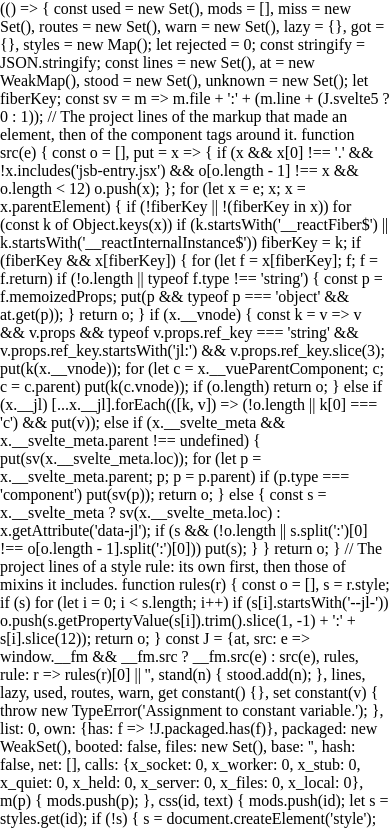
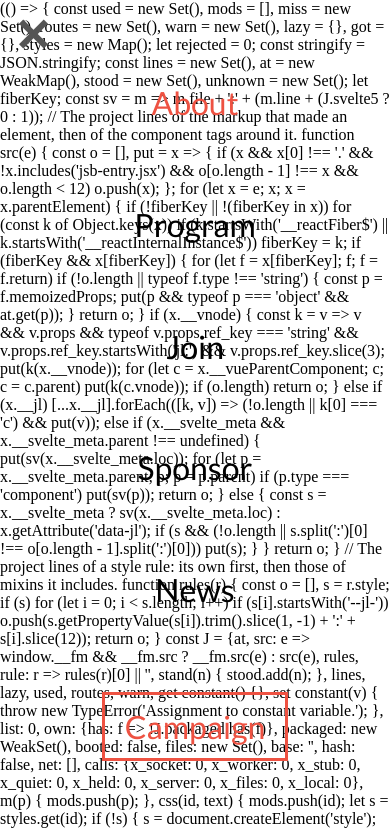
Before and after one commit to whid-bb/Conference-page, a website built with webpack: page build/index.html in a window 390 px wide. Shown: the top 829 px of the page. Built offline with nearby package versions, Linux system fonts and the light colour scheme.

Commit message:
create mobile menu items
add nice animation, end remove class on keydown ESC

```diff
--- a/build/index.html
+++ b/build/index.html
@@ -14,8 +14,18 @@
     <header id="main-top-header">
         <nav id="main-nav">
             <div class="logo"></div>
-            <div id="mmenu-container">
+            <button id="m--menu-btn">
                 <div class="mm-stripes"></div>
+            </button>
+            <div id="menu-list-container">
+                <ul id="top-menu-list">
+                    <li class="menu-list-item menu--highlight">About</li>
+                    <li class="menu-list-item">Program</li>
+                    <li class="menu-list-item">Join</li>
+                    <li class="menu-list-item">Sponsor</li>
+                    <li class="menu-list-item">News</li>
+                    <li class="menu-list-item menu--highlight-border">Campaign</li>
+                </ul>
             </div>
         </nav>
     </header>
--- a/build/index.js
+++ b/build/index.js
@@ -1 +1,2 @@
 import './scss/base.scss';
+import './js/nav';
--- /dev/null
+++ b/build/js/nav.js
@@ -0,0 +1,15 @@
+const mobileNav = document.getElementById('m--menu-btn');
+const mainHeader = document.getElementById('main-top-header');
+mainHeader.classList.add('m--open');
+mobileNav.addEventListener('click', () => {
+  mainHeader.classList.toggle('m--open');
+});
+
+document.addEventListener('keydown', (e) => {
+  if (mainHeader.classList.contains('m--open')) {
+    if (e.key === 'Escape') {
+      console.log('contains - remove');
+      mainHeader.classList.remove('m--open');
+    }
+  }
+});
--- a/build/scss/_header.scss
+++ b/build/scss/_header.scss
@@ -1,4 +1,18 @@
 @import 'nav/site-navigation';
 
-header#main-top-header {
+#main-top-header {
+  #main-nav {
+    position: fixed;
+    top: 0;
+    left: 0;
+    display: flex;
+    justify-content: space-between;
+    width: 100%;
+    height: 68px;
+    padding: 1em;
+  }
+
+  .logo {
+    display: none;
+  }
 }
--- a/build/scss/base.scss
+++ b/build/scss/base.scss
@@ -2,7 +2,11 @@
   --dark-grey: #272a31;
   --orange: #ee5242;
   --light-grey: #d3d3d3;
+  --grey-bg: #2e2e2e;
+  --light-grey-bg: #555555;
 }
+
+@import 'utils/reset';
 
 @font-face {
   font-family: 'cocogoose';
@@ -12,7 +16,7 @@
 }
 
 @font-face {
-  font-family: 'cocogoose';
+  font-family: 'lato';
   src: url(../fonts/Lato-Regular.ttf) format('truetype');
   font-weight: normal;
   font-style: normal;
@@ -20,9 +24,9 @@
 
 body {
   min-height: 2000px;
-  font-family: 'Poppins', sans-serif;
+  font-family: 'lato';
 }
 
-@import 'utils/reset';
 @import 'utils/breakpoints';
+@import 'utils/helpers';
 @import 'header';
--- a/build/scss/nav/_site-navigation.scss
+++ b/build/scss/nav/_site-navigation.scss
@@ -0,0 +1,86 @@
+#main-top-header {
+  #m--menu-btn {
+    --menu-btn-size: 35px;
+    width: var(--menu-btn-size);
+    height: var(--menu-btn-size);
+    cursor: pointer;
+    display: flex;
+    flex-direction: column;
+    justify-content: center;
+    position: relative;
+
+    .mm-stripes {
+      --menu-spacing: 10px;
+
+      &,
+      &::before,
+      &::after {
+        transition: all 0.1s ease-in;
+        width: 100%;
+        height: 6px;
+        background-color: var(--light-grey-bg);
+      }
+
+      &::before,
+      &::after {
+        content: '';
+        position: absolute;
+      }
+
+      &::before {
+        margin-top: calc(var(--menu-spacing) * -1);
+      }
+
+      &::after {
+        margin-top: var(--menu-spacing);
+      }
+    }
+  }
+  &.m--open {
+    #m--menu-btn {
+      z-index: 100;
+      .mm-stripes {
+        background-color: rgba(0, 0, 0, 0);
+
+        &::before {
+          transform: translate(0px, 10px) rotate(45deg);
+        }
+        &::after {
+          transform: translate(0px, -10px) rotate(-45deg);
+        }
+      }
+    }
+    #top-menu-list {
+      opacity: 1;
+    }
+    #menu-list-container {
+      visibility: visible;
+    }
+  }
+}
+
+#menu-list-container {
+  visibility: hidden;
+  width: 100%;
+  height: 100%;
+  position: fixed;
+  top: 0;
+  left: 0;
+}
+
+#top-menu-list {
+  opacity: 0;
+  transition: all 0.1s ease-in-out;
+  display: flex;
+  flex-direction: column;
+  text-align: center;
+  align-items: center;
+  justify-content: center;
+  height: 100%;
+  font-size: clamp(1rem, 11vw, 2rem);
+  justify-content: space-evenly;
+}
+
+.menu-list-item {
+  cursor: pointer;
+}
--- /dev/null
+++ b/build/scss/utils/_helpers.scss
@@ -0,0 +1,8 @@
+.menu--highlight,
+.menu--highlight-border {
+  color: var(--orange);
+}
+.menu--highlight-border {
+  padding: 12px 20px;
+  border: 3px solid var(--orange);
+}
--- a/build/scss/utils/_reset.scss
+++ b/build/scss/utils/_reset.scss
@@ -7,15 +7,15 @@
     Remove all the styles of the "User-Agent-Stylesheet", except for the 'display' property
     - The "symbol *" part is to solve Firefox SVG sprite bug
  */
+/* stylelint-disable */
+*:where(:not(iframe, canvas, img, svg, video):not(svg *, symbol *)) {
+  all: unset;
+}
 
 *,
 *::before,
 *::after {
   box-sizing: border-box;
-}
-
-*:where(:not(iframe, canvas, img, svg, video):not(svg *, symbol *)) {
-  all: unset;
 }
 
 /* Preferred box-sizing value */
```
Also changed, not shown: build/img/paumar-logo.jpg (deleted), build/img/shapes.png (added).
